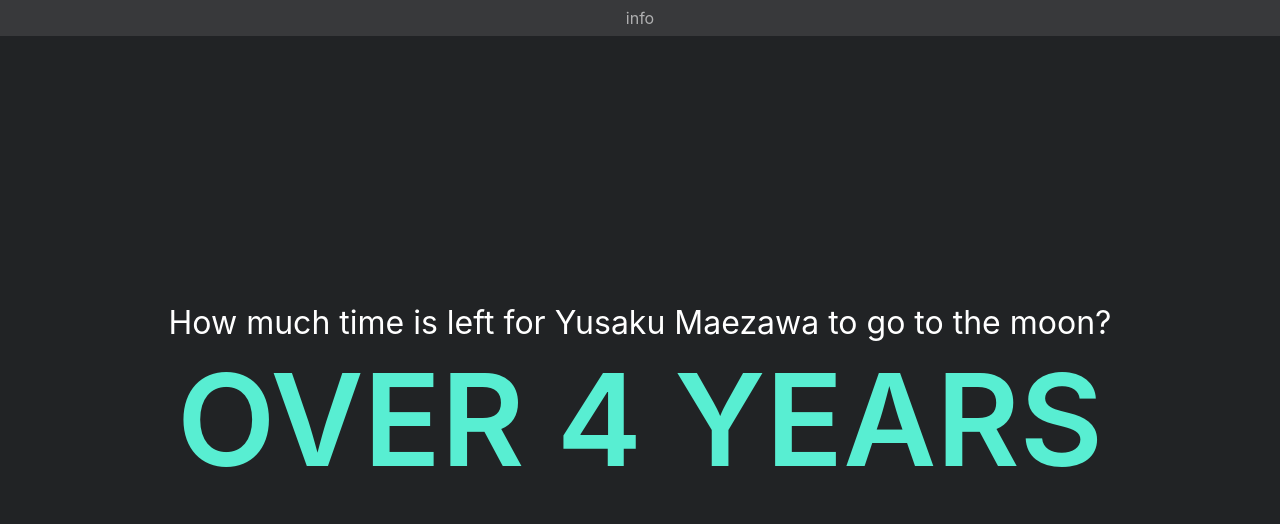
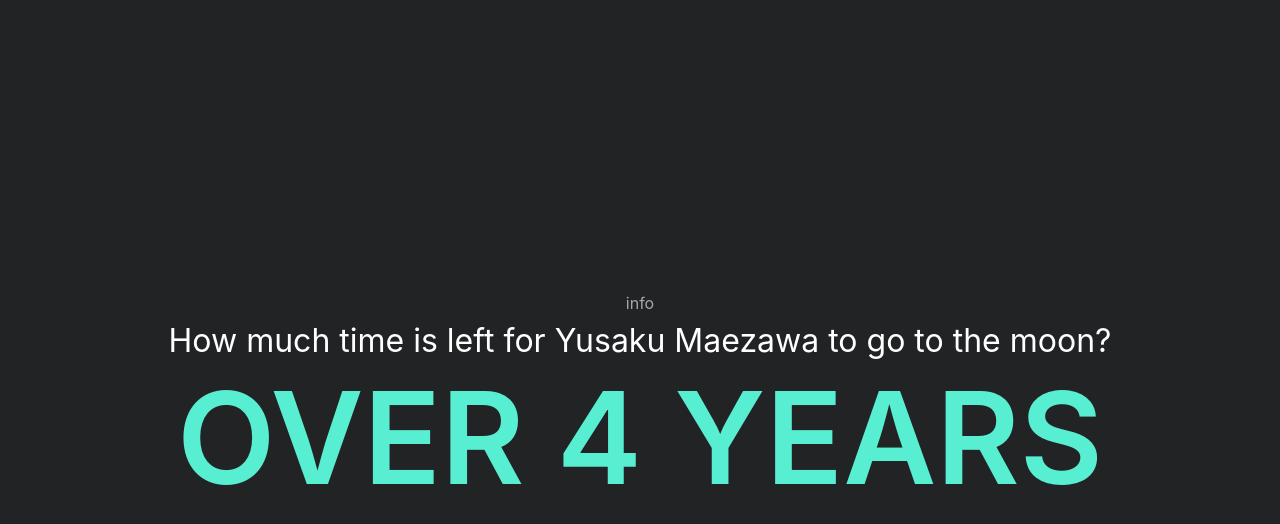
Before and after one commit to singuerinc/moon-countdown, a website built with Parcel: page src/index.html in a window 1280 px wide. Built offline with nearby package versions, Linux system fonts and the light colour scheme.

Commit message:
feat: info btn

```diff
--- a/src/index.html
+++ b/src/index.html
@@ -10,10 +10,12 @@
 </head>
 
 <body>
-  <a class="info" target="_blank" href="https://github.com/singuerinc/moon-countdown">info</a>
   <div class="countdown">
+    <a class="info" target="_blank" href="https://github.com/singuerinc/moon-countdown">info</a>
     <div class="txt">How much time is left for Yusaku Maezawa to go to the moon?</div>
-    <div class="time"></div>
+    <div class="time">
+      <!-- I will update the date as soon as Elon give me more info -->
+    </div>
   </div>
   <script src="index.ts"></script>
 </body>
--- a/src/index.ts
+++ b/src/index.ts
@@ -3,6 +3,7 @@
 
 const time = document.querySelector(".countdown .time") as HTMLDivElement;
 
+const estimated = new Date(2023, 0, 1); // I will update it as soon as Elon give me more info
 const INTERVAL = 1879.69219;
 const start = new Date(new Date().getFullYear(), 0, 1, 0, 0, 0, 0).getTime();
 const color = rnd =>
@@ -11,7 +12,7 @@
 
 const render = (c, now) => {
   time.style.color = c;
-  time.innerText = distanceInWords(now, new Date(2023, 0, 1), {
+  time.innerText = distanceInWords(now, estimated, {
     includeSeconds: true
   });
 };
--- a/src/main.css
+++ b/src/main.css
@@ -47,8 +47,6 @@
 .info {
   text-align: center;
   text-decoration: none;
-  position: absolute;
-  width: 100vw;
   padding: 0.5rem 0.75rem;
   background-color: rgba(255, 255, 255, 0);
   color: rgba(255, 255, 255, 0.6);
```
Also changed, not shown: README.md.
